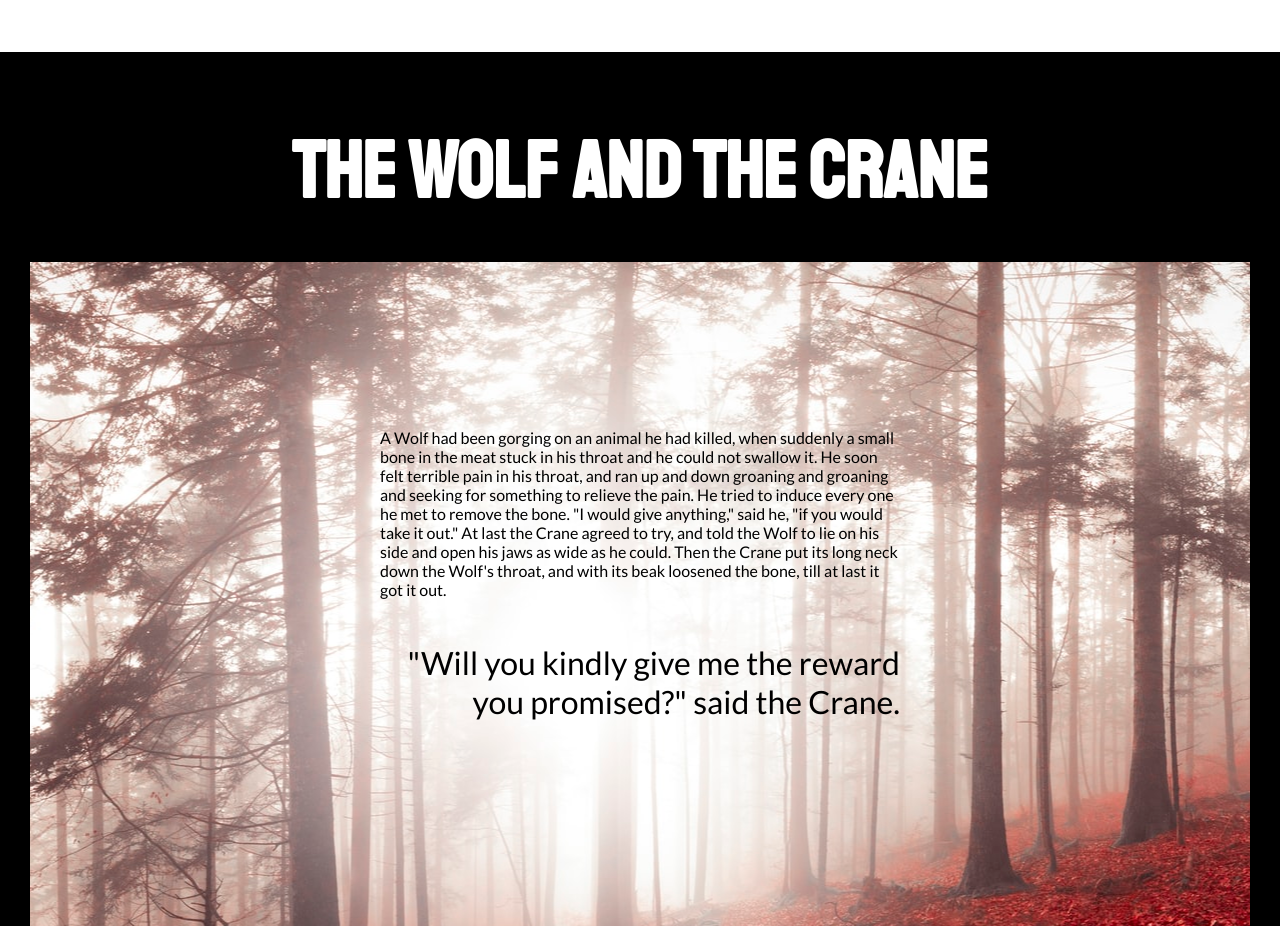
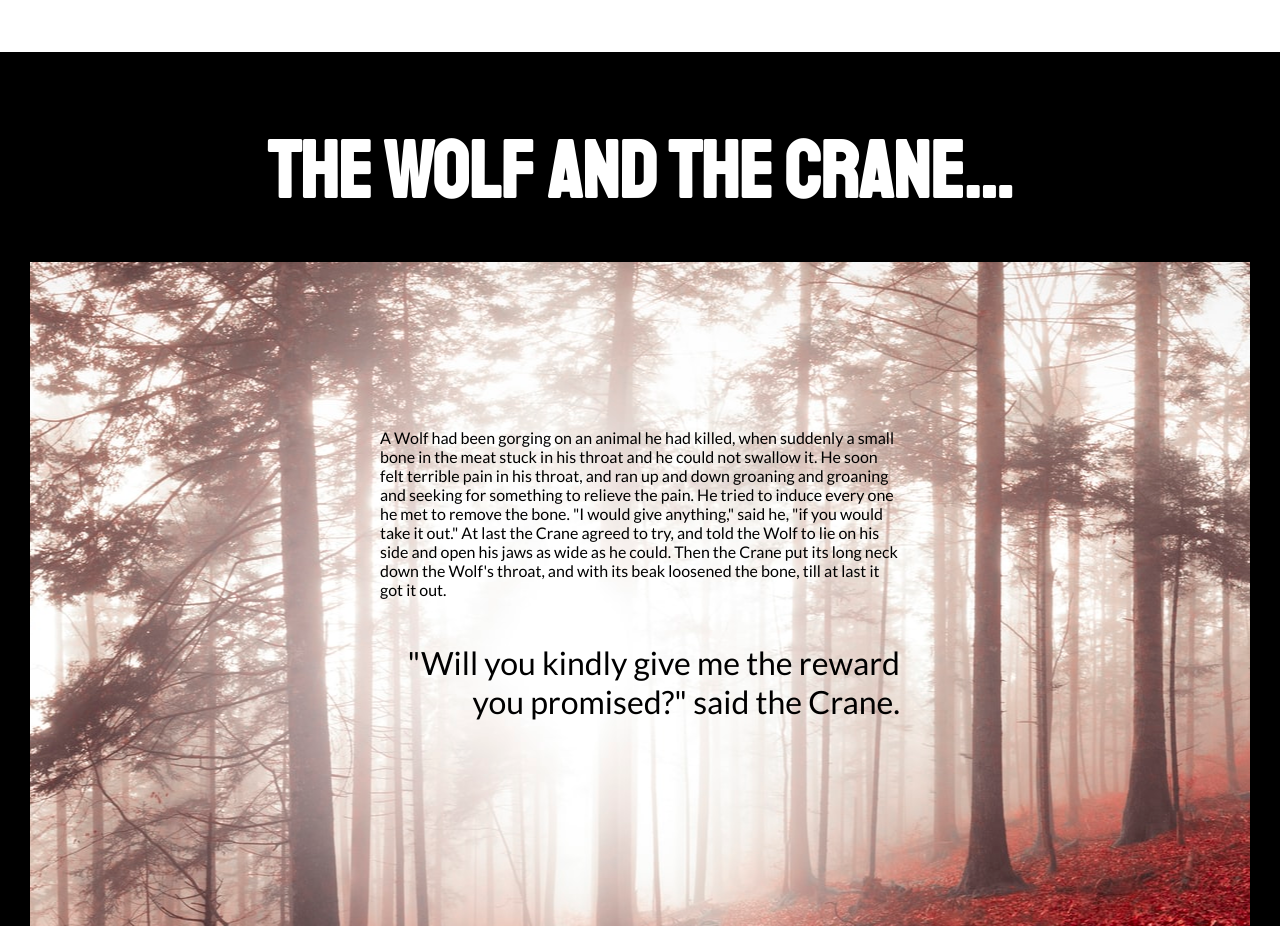
Before and after one commit to noopiz/D3-PROJET01-FABLEAESOP, a plain HTML site: page index.html in a window 1280 px wide. Shown: the part 780-1706 px from the top of the page. Drawn offline with Linux system fonts and the light colour scheme; a web font is replaced by a local one.

Commit message:
Update index.html
modification

```diff
--- a/index.html
+++ b/index.html
@@ -17,7 +17,7 @@
 </header>
 
 <section id="fable01">
-  <h2>The Wolf and the Crane</h2>
+  <h2>The Wolf and the Crane...</h2>
 
   <div class="main-content">
     <div class="text-content">
```
